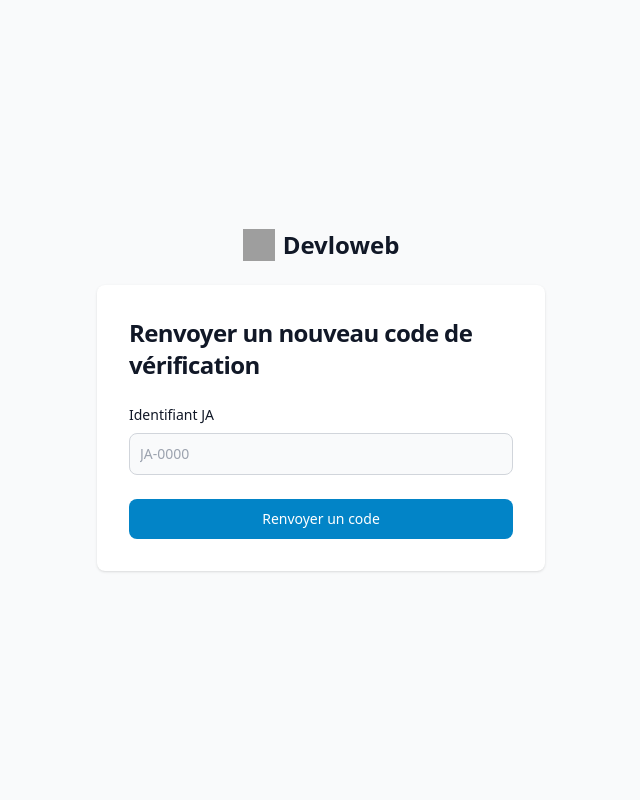
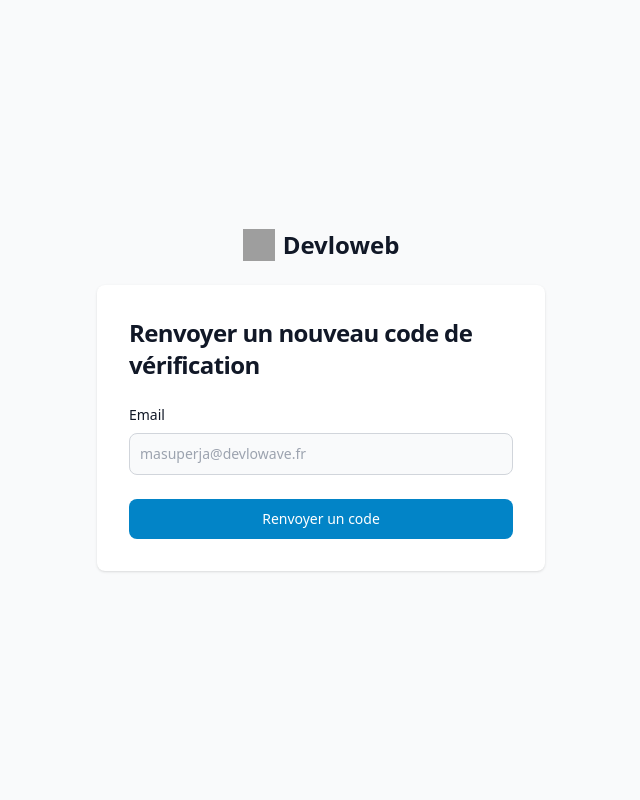
Before and after one commit to Devlowave-Org/devloweb, a Flask app: page /resend in a window 1280 px wide. Shown: the whole page, without its empty margins (319-959 px from the left). Run offline with Flask 3, Linux system fonts and the light colour scheme; some libraries are stand-ins or nearby versions; grey boxes are pictures that could not be loaded.

Commit message:
case si le mail existe pas

```diff
--- a/App/resend.py
+++ b/App/resend.py
@@ -1,16 +1,19 @@
+from zipfile import error
+
 from flask import render_template, request, redirect, url_for
 from App.utils import bdd, utils
 
 
 def resend_email(devlobdd):
     if request.method == 'POST':
-        if not request.form["ja_id"]:
+        if not request.form["email"]:
             return render_template("resend.html", error="Veuillez remplir tous les champs")
 
-        try:
-            ja_id = utils.ja_id_only(request.form["ja_id"])
-        except ValueError as e:
-            return render_template("resend.html", error=e)
+        ja = devlobdd.get_ja_by_mail(request.form["email"])
+        if not ja:
+            return render_template("resend.html", error="Il n'y a aucune JA associée à cet email...")
+
+        ja_id = ja[0]
 
         if devlobdd.is_active(ja_id):
             return render_template("resend.html", error="Votre JA est déjà activée")
--- a/templates/resend.html
+++ b/templates/resend.html
@@ -76,16 +76,16 @@
             <form class="space-y-4 md:space-y-6" action="" method="post">
               <div>
                 <label
-                  for="ja_id"
+                  for="email"
                   class="block mb-2 text-sm font-medium text-gray-900 dark:text-white"
-                  >Identifiant JA</label
+                  >Email</label
                 >
                 <input
                   type="text"
-                  name="ja_id"
-                  id="ja_id"
-                  placeholder="JA-0000"
-                  value="{{ request.form['ja_id'] }}"
+                  name="email"
+                  id="email"
+                  placeholder="masuperja@devlowave.fr"
+                  value="{{ request.form['email'] }}"
                   class="bg-gray-50 border border-gray-300 text-gray-900 sm:text-sm rounded-lg focus:ring-sky-600 focus:border-sky-600 block w-full p-2.5 dark:bg-gray-700 dark:border-gray-600 dark:placeholder-gray-400 dark:text-white dark:focus:ring-blue-500 dark:focus:border-blue-500"
                   required=""
                 />
```
Also changed, not shown: App/tests/test_inscription.py (+16 -2 lines), templates/verification.html (+9 -0 lines).
